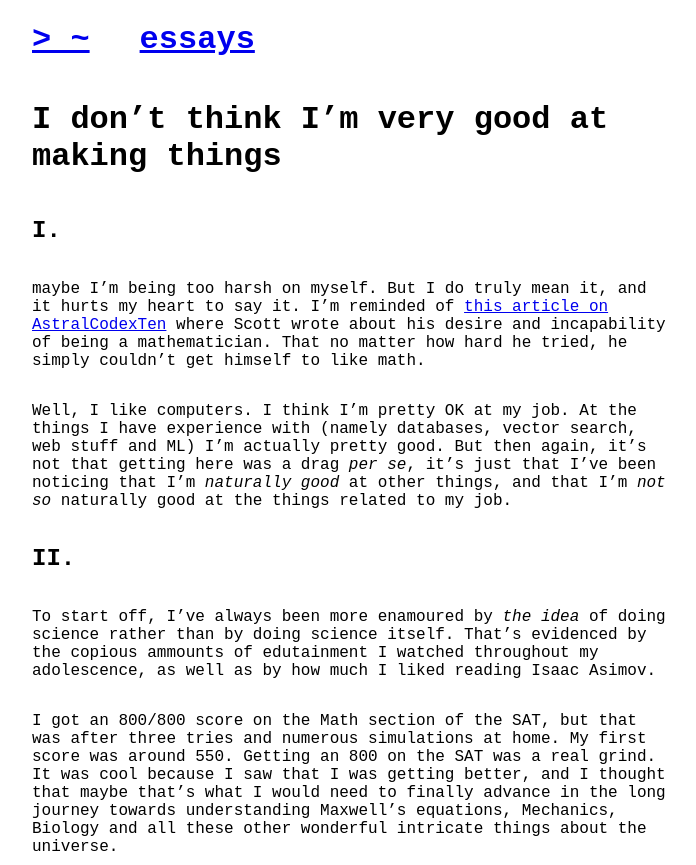
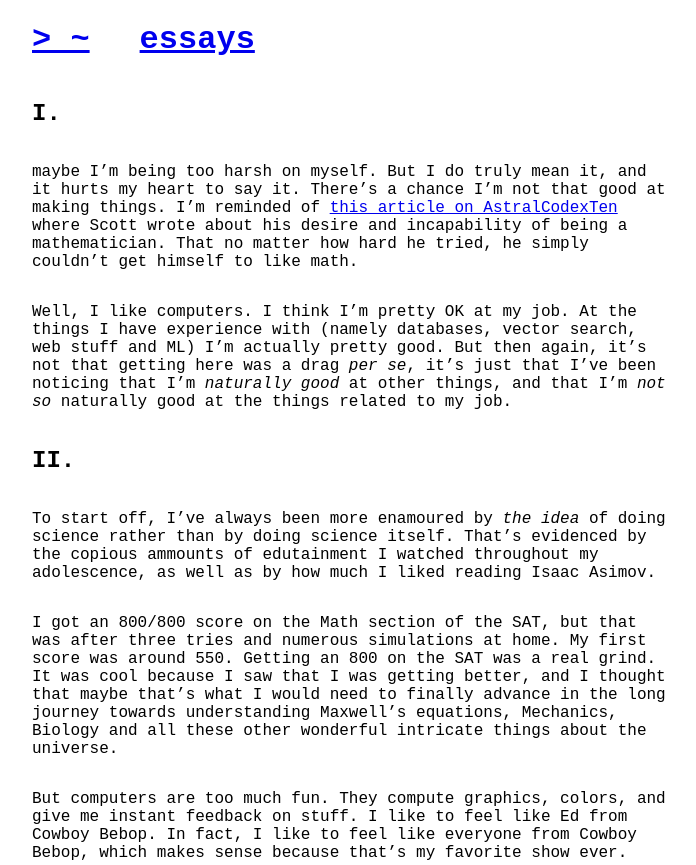
Before and after one commit to IgaoGuru/personal-site, an Astro site: page /essays/not-good in a window 1280 px wide. Shown: the top 865 px of the page, without its empty margins (288-984 px from the left). Built offline with nearby package versions, Linux system fonts and the light colour scheme; Astro itself is replaced by a stand-in of ours.

Commit message:
title not-good

```diff
--- a/src/pages/essays/not-good.md
+++ b/src/pages/essays/not-good.md
@@ -9,10 +9,9 @@ TocOpen: true
 layout: '../../layouts/EssayLayout.astro'
 hide: false
 ---
-# I don't think I'm very good at making things
 
 ## I.
-maybe I'm being too harsh on myself. But I do truly mean it, and it hurts my heart to say it.
+maybe I'm being too harsh on myself. But I do truly mean it, and it hurts my heart to say it. There's a chance I'm not that good at making things.
 I'm reminded of [this article on AstralCodexTen](https://en.wikipedia.org/wiki/Wikipedia:Citation_needed) where Scott wrote about his desire and incapability of being a mathematician. That no matter how hard he tried, he simply couldn't get himself to like math.
 
 Well, I like computers. I think I'm pretty OK at my job. At the things I have experience with (namely databases, vector search, web stuff and ML) I'm actually pretty good. But then again, it's not that getting here was a drag _per se_, it's just that I've been noticing that I'm _naturally good_ at other things, and that I'm _not so_ naturally good at the things related to my job.
```
